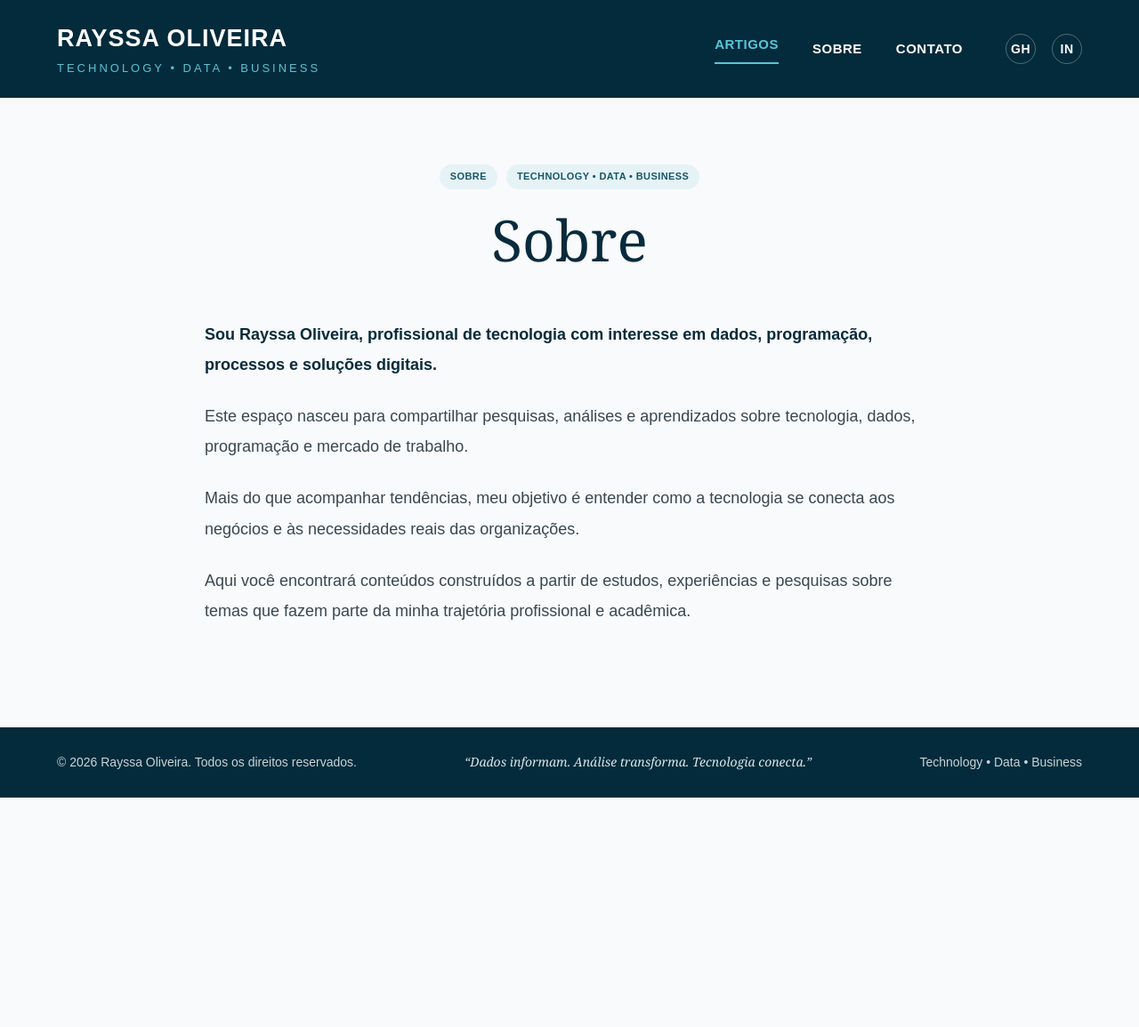
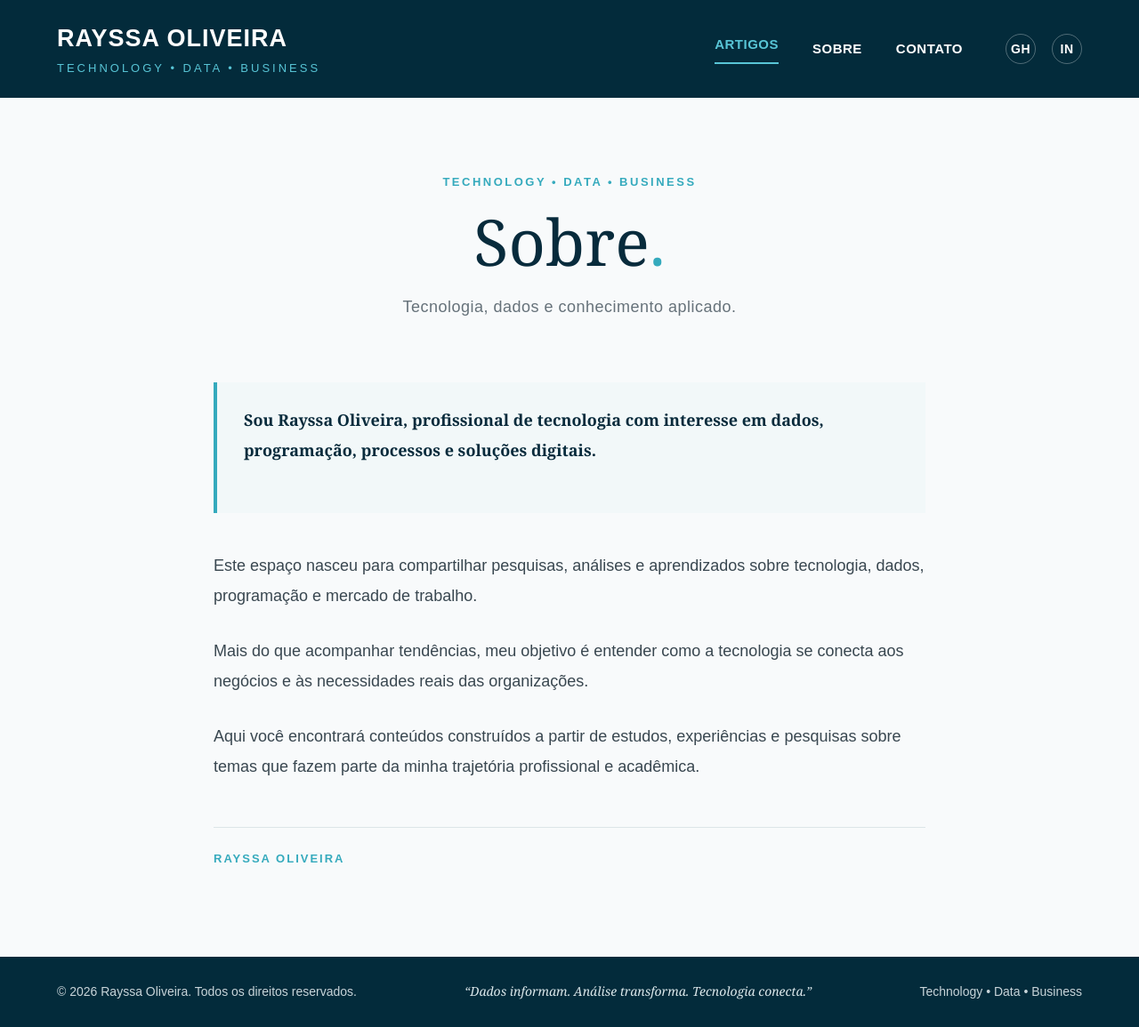
Before and after one commit to RayssaOliveiraRMO/RayssaOliveiraRMO.github.io, a Jekyll site: the page built from sobre.md, in a window 1280 px wide. Shown: the whole page at 89% size. Built offline with Jekyll 4.4.1, drawn with Linux system fonts in a browser that asks for light colours; before the commit the page ends 900 px from its top, so only the background shows below that; part of the change alters nothing that is shown.

Commit message:
Update sobre.md

```diff
--- a/sobre.md
+++ b/sobre.md
@@ -4,24 +4,143 @@ title: Sobre
 permalink: /sobre/
 ---
 
-<main class="article-page">
+<style>
 
-  <div class="article-header">
+.about-page {
+  max-width: 1000px;
+  margin: 0 auto;
+  padding: 85px 25px 100px;
+}
 
-    <div class="article-tags">
-      <span class="tag">SOBRE</span>
-      <span class="tag">TECHNOLOGY • DATA • BUSINESS</span>
+.about-intro {
+  text-align: center;
+  max-width: 850px;
+  margin: 0 auto 70px;
+}
+
+.about-label {
+  color: #35aabd;
+  font-size: 13px;
+  font-weight: 700;
+  letter-spacing: 2.5px;
+  margin-bottom: 18px;
+}
+
+.about-intro h1 {
+  font-family: Georgia, "Times New Roman", serif;
+  font-size: clamp(48px, 6vw, 72px);
+  line-height: 1.05;
+  font-weight: 500;
+  color: #082b3c;
+  margin: 0 0 22px;
+}
+
+.about-intro h1 span {
+  color: #35aabd;
+}
+
+.about-subtitle {
+  font-size: 18px;
+  color: #66727a;
+  letter-spacing: .5px;
+}
+
+.about-content {
+  max-width: 800px;
+  margin: 0 auto;
+}
+
+.about-highlight {
+  border-left: 4px solid #35aabd;
+  background: #f2f8f9;
+  padding: 25px 30px;
+  margin-bottom: 42px;
+}
+
+.about-highlight p {
+  margin: 0;
+  font-family: Georgia, "Times New Roman", serif;
+  font-size: 21px;
+  line-height: 1.6;
+  color: #082b3c;
+}
+
+.about-content p {
+  font-size: 18px;
+  line-height: 1.9;
+  color: #394750;
+  margin-bottom: 28px;
+}
+
+.about-content strong {
+  color: #082b3c;
+}
+
+.about-signature {
+  margin-top: 50px;
+  padding-top: 25px;
+  border-top: 1px solid #dce5e8;
+  color: #35aabd;
+  font-size: 13px;
+  font-weight: 700;
+  letter-spacing: 2px;
+}
+
+@media (max-width: 700px) {
+
+  .about-page {
+    padding: 60px 22px 70px;
+  }
+
+  .about-intro {
+    margin-bottom: 50px;
+  }
+
+  .about-content p {
+    font-size: 17px;
+  }
+
+  .about-highlight {
+    padding: 20px 22px;
+  }
+
+  .about-highlight p {
+    font-size: 19px;
+  }
+
+}
+
+</style>
+
+<section class="about-page">
+
+  <div class="about-intro">
+
+    <div class="about-label">
+      TECHNOLOGY • DATA • BUSINESS
     </div>
 
-    <h1>Sobre</h1>
+    <h1>
+      Sobre<span>.</span>
+    </h1>
+
+    <p class="about-subtitle">
+      Tecnologia, dados e conhecimento aplicado.
+    </p>
 
   </div>
 
-  <div class="article-content">
 
-    <p>
-      <strong>Sou Rayssa Oliveira, profissional de tecnologia com interesse em dados, programação, processos e soluções digitais.</strong>
-    </p>
+  <div class="about-content">
+
+    <div class="about-highlight">
+
+      <p>
+        <strong>Sou Rayssa Oliveira, profissional de tecnologia com interesse em dados, programação, processos e soluções digitais.</strong>
+      </p>
+
+    </div>
+
 
     <p>
       Este espaço nasceu para compartilhar pesquisas, análises e aprendizados sobre tecnologia, dados, programação e mercado de trabalho.
@@ -35,6 +154,11 @@ permalink: /sobre/
       Aqui você encontrará conteúdos construídos a partir de estudos, experiências e pesquisas sobre temas que fazem parte da minha trajetória profissional e acadêmica.
     </p>
 
+
+    <div class="about-signature">
+      RAYSSA OLIVEIRA
+    </div>
+
   </div>
 
-</main>
+</section>
```
